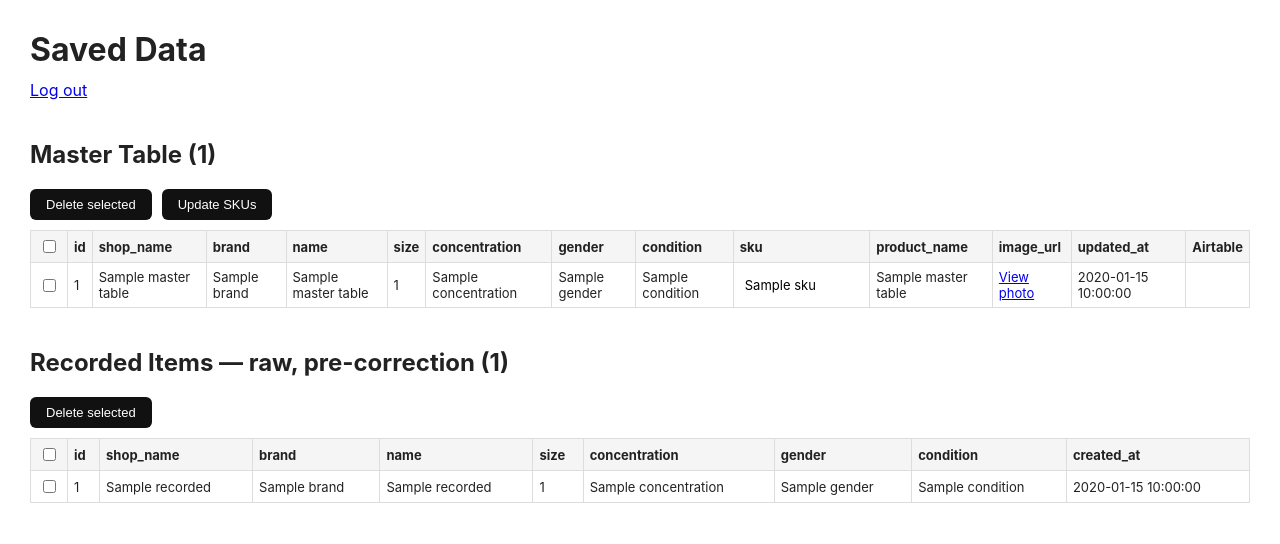
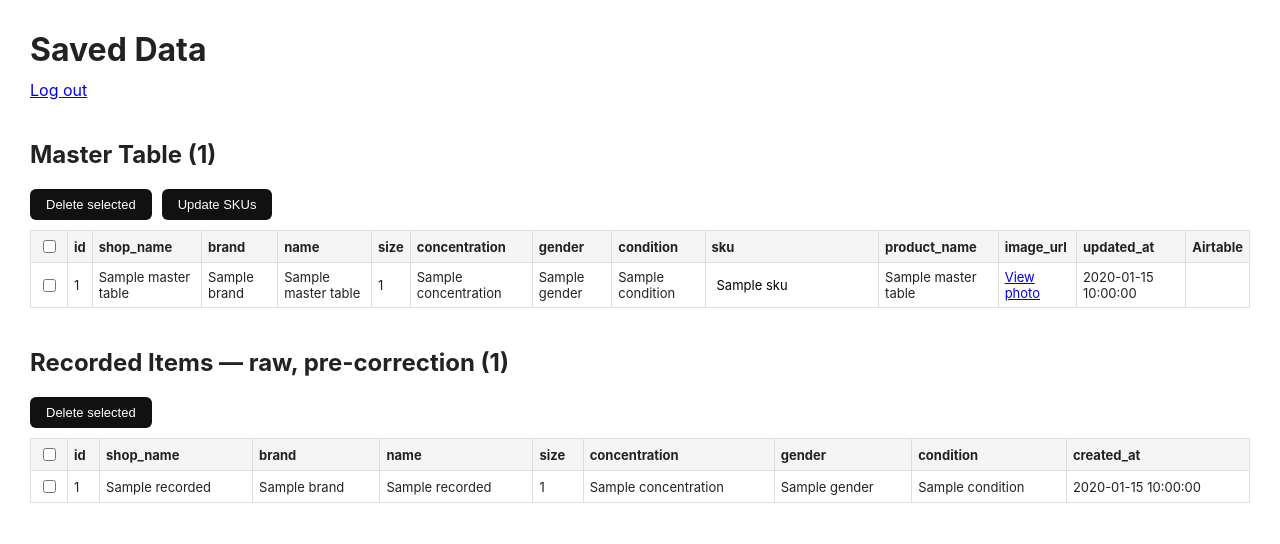
Before and after one commit to Ahsana-fragrantsouq/Perfume_Photo_Extractor, a Flask app: page /admin/data in a window 1280 px wide. Shown: the top 544 px of the page. Run offline with Flask 3, Linux system fonts and the light colour scheme; the visitor is signed in with stand-in values (Sample User, id 1); a database or web service that is not in the repository returns one stand-in record (values such as "Sample title"); some libraries are stand-ins or nearby versions.

Commit message:
increase SKU width size

```diff
--- a/templates/admin_data.html
+++ b/templates/admin_data.html
@@ -10,10 +10,11 @@
   th, td { border: 1px solid #ddd; padding: 6px; text-align: left; }
   th { background: #f5f5f5; }
   .checkbox-cell { width: 24px; text-align: center; }
-  .sku-input { border: 1px solid transparent; background: transparent; padding: 4px; font-size: 13px; width: 100%; box-sizing: border-box; border-radius: 4px; font-family: inherit; }
+  .sku-input { border: 1px solid transparent; background: transparent; padding: 4px; font-size: 13px; width: 100%; min-width: 110px; box-sizing: border-box; border-radius: 4px; font-family: inherit; }
   .sku-input:hover { border-color: #ccc; }
   .sku-input:focus { border-color: #111; background: #fff; outline: none; }
   .sku-input.edited { background: #fff8e1; }
+  td:has(.sku-input) { min-width: 120px; }
   .table-actions { margin-top: 10px; display: flex; gap: 10px; align-items: center; }
   button { background: #111; color: #fff; border: none; padding: 8px 16px; border-radius: 6px; cursor: pointer; font-size: 13px; }
   button:disabled { background: #999; cursor: not-allowed; }
```
